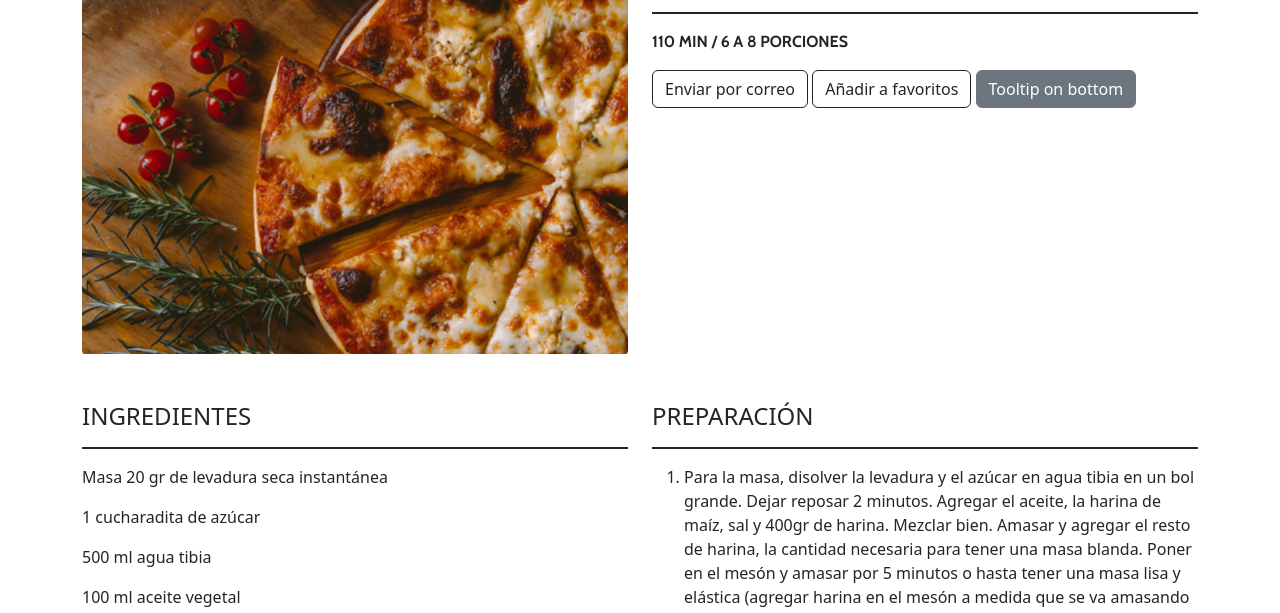
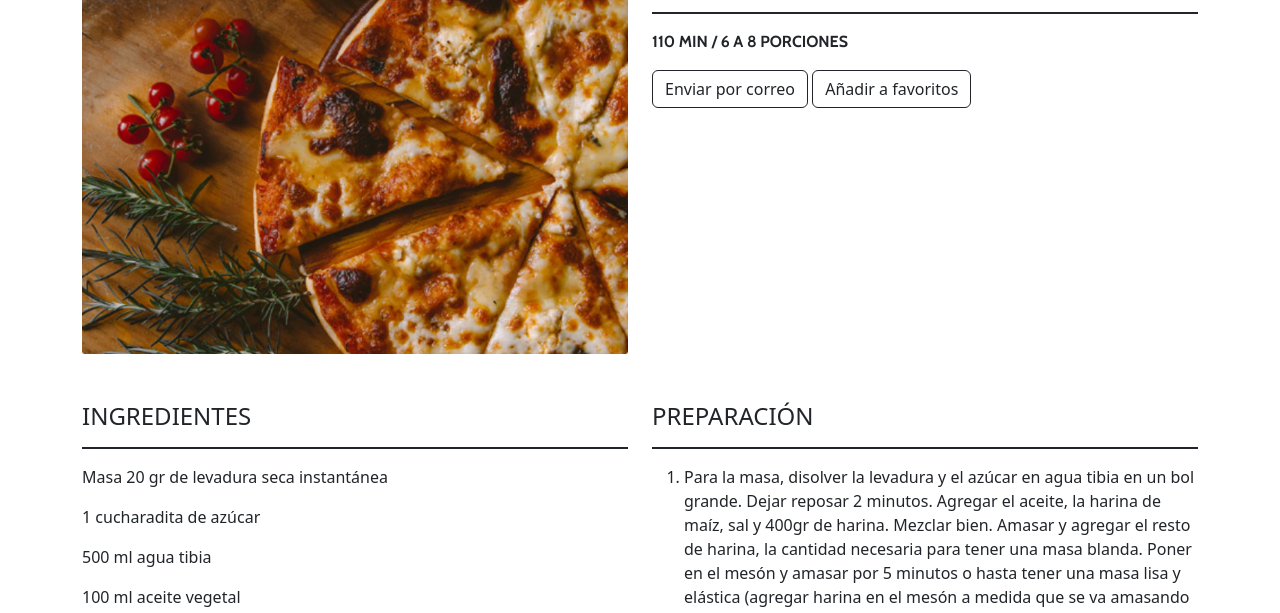
Before and after one commit to Francortiz-137/Ricomida, a plain HTML site: page index.html in a window 1280 px wide. Shown: the part 186-799 px from the top of the page. Drawn offline with nearby package versions, Linux system fonts and the light colour scheme.

Commit message:
deleted example button

```diff
--- a/index.html
+++ b/index.html
@@ -49,9 +49,6 @@
                     </button>
                     <button type="button" data-toggle="tooltip" data-placement="right" title="Agrega esta receta a tus favoritos" class="btn btn-outline-dark">
                         Añadir a favoritos
-                    </button>
-                    <button type="button" class="btn btn-secondary" data-toggle="tooltip" data-placement="bottom" title="Tooltip on bottom">
-                        Tooltip on bottom
                     </button>
                 </div>
 
@@ -184,7 +181,6 @@
 
     <script src="https://code.jquery.com/jquery-3.7.1.min.js" integrity="sha256-/JqT3SQfawRcv/BIHPThkBvs0OEvtFFmqPF/lYI/Cxo=" crossorigin="anonymous"></script>
     <script src="https://cdn.jsdelivr.net/npm/bootstrap@5.3.3/dist/js/bootstrap.bundle.min.js" integrity="sha384-YvpcrYf0tY3lHB60NNkmXc5s9fDVZLESaAA55NDzOxhy9GkcIdslK1eN7N6jIeHz" crossorigin="anonymous"></script>
-
     <script src="assets/js/script.js"></script>
 </body>
 </html>
```
